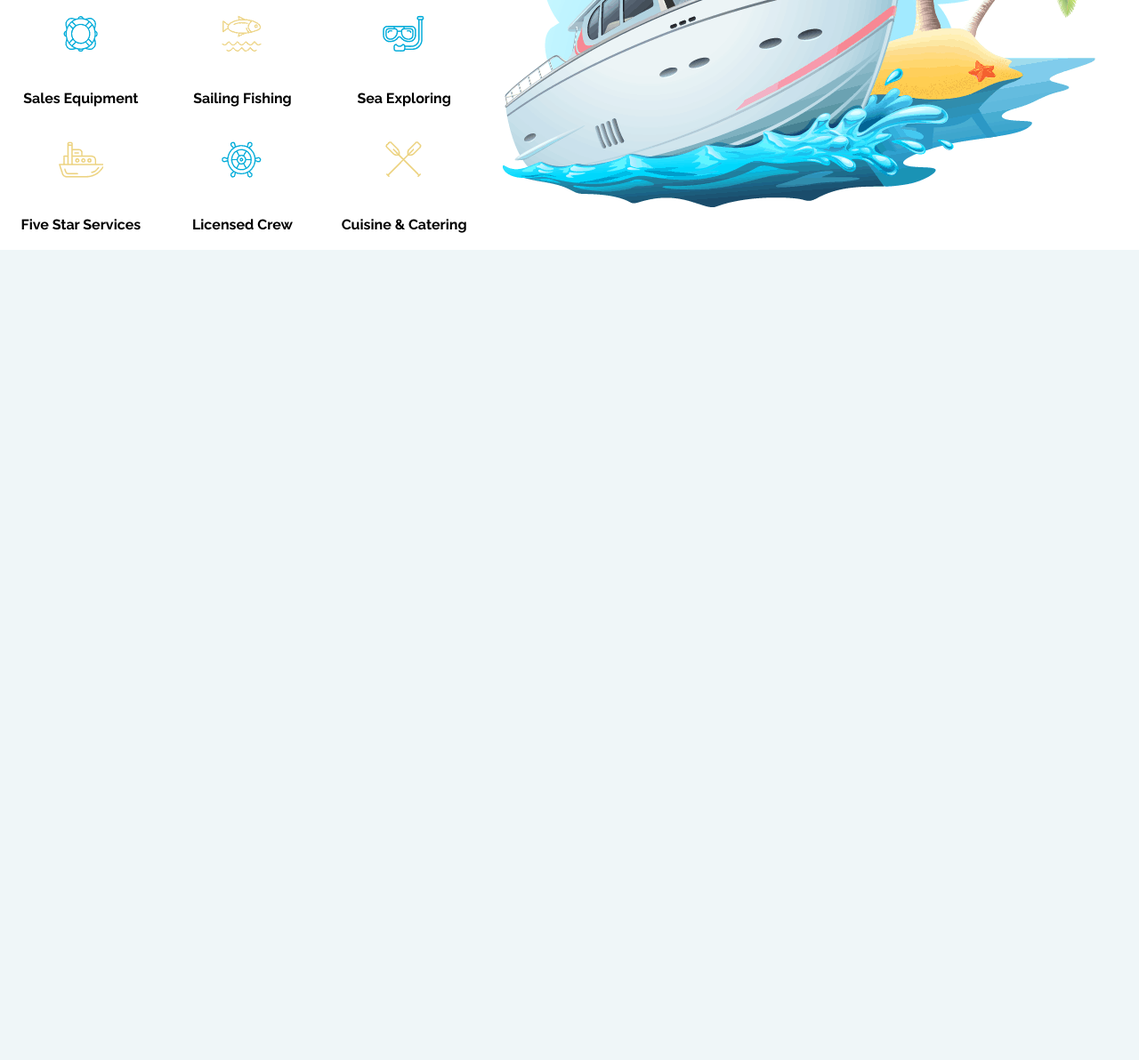
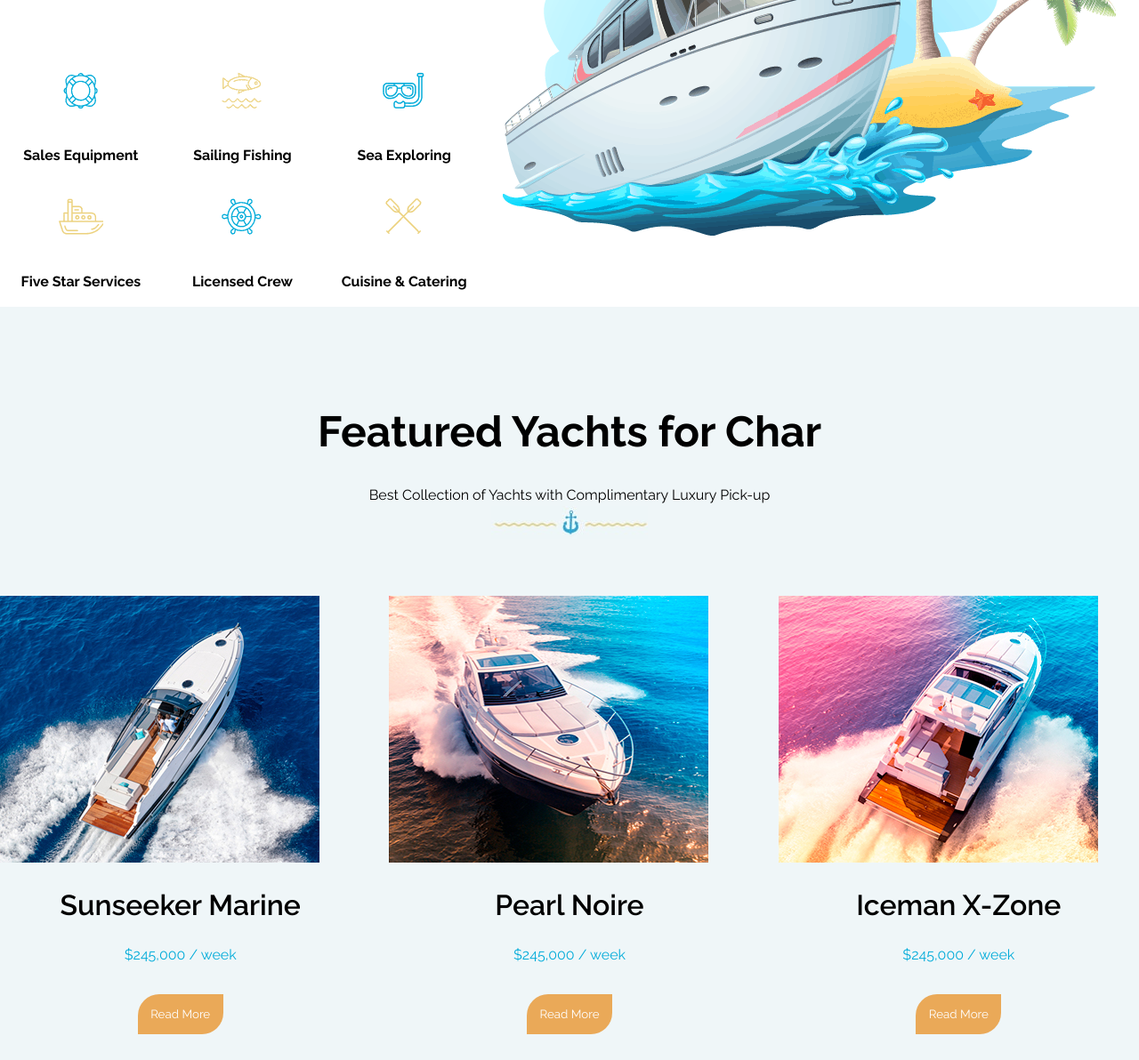
Before and after one commit to alamshuvo/marine-html-css, a plain HTML site: page index.html in a window 1280 px wide. Shown: the part 1129-2321 px from the top of the page at 89% size. Before the commit the page ends 1410 px from the top, so only its background shows below. Drawn offline with Linux system fonts and the light colour scheme.

Commit message:
featured section added

```diff
--- a/index.html
+++ b/index.html
@@ -59,38 +59,89 @@
               & Boat Rentals
             </h1>
             <img src="./img/5-yacht-marine.png" alt="" />
-            <p>Are you looking for a luxurious way to explore the open waters? Look no further than our amazing yacht rental services! We provide the best yachts for rent, perfect for taking you and your loved ones on a memorable journey. </p>
+            <p>
+              Are you looking for a luxurious way to explore the open waters?
+              Look no further than our amazing yacht rental services! We provide
+              the best yachts for rent, perfect for taking you and your loved
+              ones on a memorable journey.
+            </p>
             <!-- rental boat card section -->
             <div class="rental_boat_card">
               <div class="self_card">
-                    <img src="./img/icon/yacht-ico01-1.png" alt="">
+                <img src="./img/icon/yacht-ico01-1.png" alt="" />
                 <p>Sales Equipment</p>
               </div>
               <div class="self_card">
-                    <img src="./img/icon/yacht-ico02-1.png" alt="">
+                <img src="./img/icon/yacht-ico02-1.png" alt="" />
                 <p>Sailing Fishing</p>
               </div>
               <div class="self_card">
-                    <img src="./img/icon/yacht-ico03-2.png" alt="">
+                <img src="./img/icon/yacht-ico03-2.png" alt="" />
                 <p>Sea Exploring</p>
               </div>
               <div class="self_card">
-                    <img src="./img/icon/yacht-ico04-1.png" alt="">
+                <img src="./img/icon/yacht-ico04-1.png" alt="" />
                 <p>Five Star Services</p>
               </div>
               <div class="self_card">
-                    <img src="./img/icon/yacht-ico05-2.png" alt="">
+                <img src="./img/icon/yacht-ico05-2.png" alt="" />
                 <p>Licensed Crew</p>
               </div>
               <div class="self_card">
-                    <img src="./img/icon/yacht-ico06-1.png" alt="">
+                <img src="./img/icon/yacht-ico06-1.png" alt="" />
                 <p>Cuisine & Catering</p>
               </div>
             </div>
           </div>
           <!-- right side -->
           <div class="boat_rental_right">
-            <img src="./img/3-yacht-marine.png" alt="">
+            <img src="./img/3-yacht-marine.png" alt="" />
+          </div>
+        </div>
+      </section>
+
+      <!-- featured section -->
+      <section id="featured" class="container_fluid">
+        <div class="container">
+          <div class="featured_text">
+            <h1>Featured Yachts for Char</h1>
+            <p>Best Collection of Yachts with Complimentary Luxury Pick-up</p>
+            <img src="./img/7-yacht-marine.jpg" alt="" />
+          </div>
+        </div>
+        <!-- card section -->
+        <div class="featured_card container">
+          <div>
+            <img src="./img/fy1.jpg" alt="" />
+            <div class="featured_text">
+              <p class="heading">Sunseeker Marine</p>
+              <p class="rate">$245,000 / week</p>
+              <button class="btn">Read More</button>
+            </div>
+          </div>
+          <div>
+            <img src="./img/fy2.jpg" alt="" />
+            <div class="featured_text">
+              <p class="heading">Pearl Noire</p>
+              <p class="rate">$245,000 / week</p>
+              <button class="btn">Read More</button>
+            </div>
+          </div>
+          <div>
+            <img src="./img/fy3.jpg" alt="" />
+            <div class="featured_text">
+              <p class="heading">Iceman X-Zone</p>
+              <p  class="rate">$245,000 / week</p>
+              <button class="btn">Read More</button>
+            </div>
+          </div>
+          <div>
+            <img src="./img/fy3.jpg" alt="" />
+            <div class="featured_text">
+              <p class="heading">Iceman X-Zone</p>
+              <p  class="rate">$245,000 / week</p>
+              <button class="btn">Read More</button>
+            </div>
           </div>
         </div>
       </section>
--- a/style/style.css
+++ b/style/style.css
@@ -19,9 +19,11 @@ body{
 }
 h1,h2{
     font-size: 3rem;
+    margin-top: 2rem;
 }
 p{
     line-height: 1.5rem;
+
 }
 .btn {
   background: rgb(234, 169, 88);
@@ -126,10 +128,45 @@ p{
     display: grid;
     grid-template-columns: repeat(3, 1fr);
     grid-gap: 2rem;
-    margin-top: 3rem;
+    margin-top: 5rem;
     cursor: pointer;
 }
 .self_card{
     text-align: center;
     font-weight: bold;
 }
+/* featured section */
+#featured{
+    margin-top: 5rem;
+}
+.featured_text{
+    display: flex;
+    flex-direction: column;
+    align-items: center;
+    justify-content: center;
+}
+.featured_text p{
+   margin-top: 2rem;
+}
+.featured_card{
+    display: grid;
+    grid-template-columns: repeat(3,1fr);
+    margin-top: 4rem;
+    grid-gap: 2rem;
+}
+.featured_text{
+    display: flex;
+    flex-direction: column;
+    justify-content: center;
+}
+.featured_text .rate{
+ color: #00abd9;
+ font-size: 1rem;
+}
+.featured_text .heading{
+    font-size: 2rem;
+    font-weight: 600;
+}
+.featured_text button{
+    margin-top: 2rem;
+}
```
Lines whose indentation alone changed are shown as unchanged.
